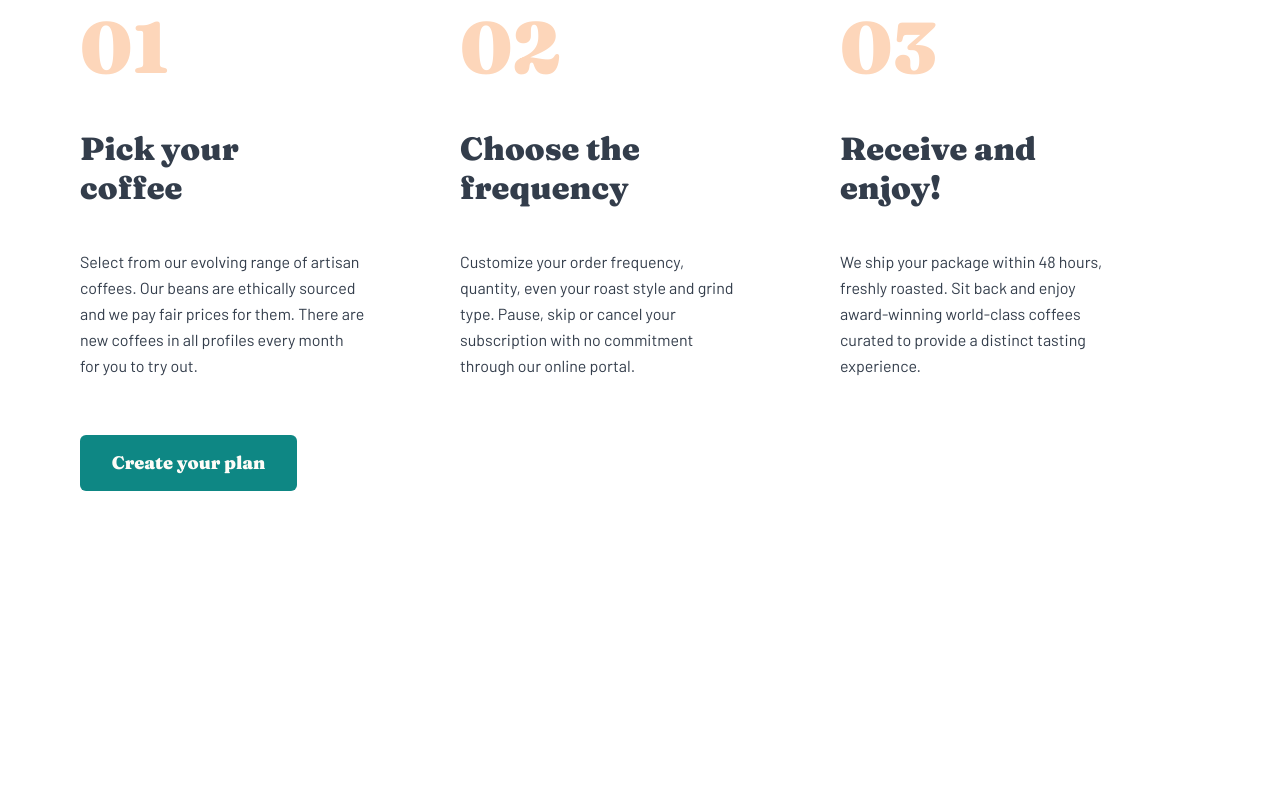
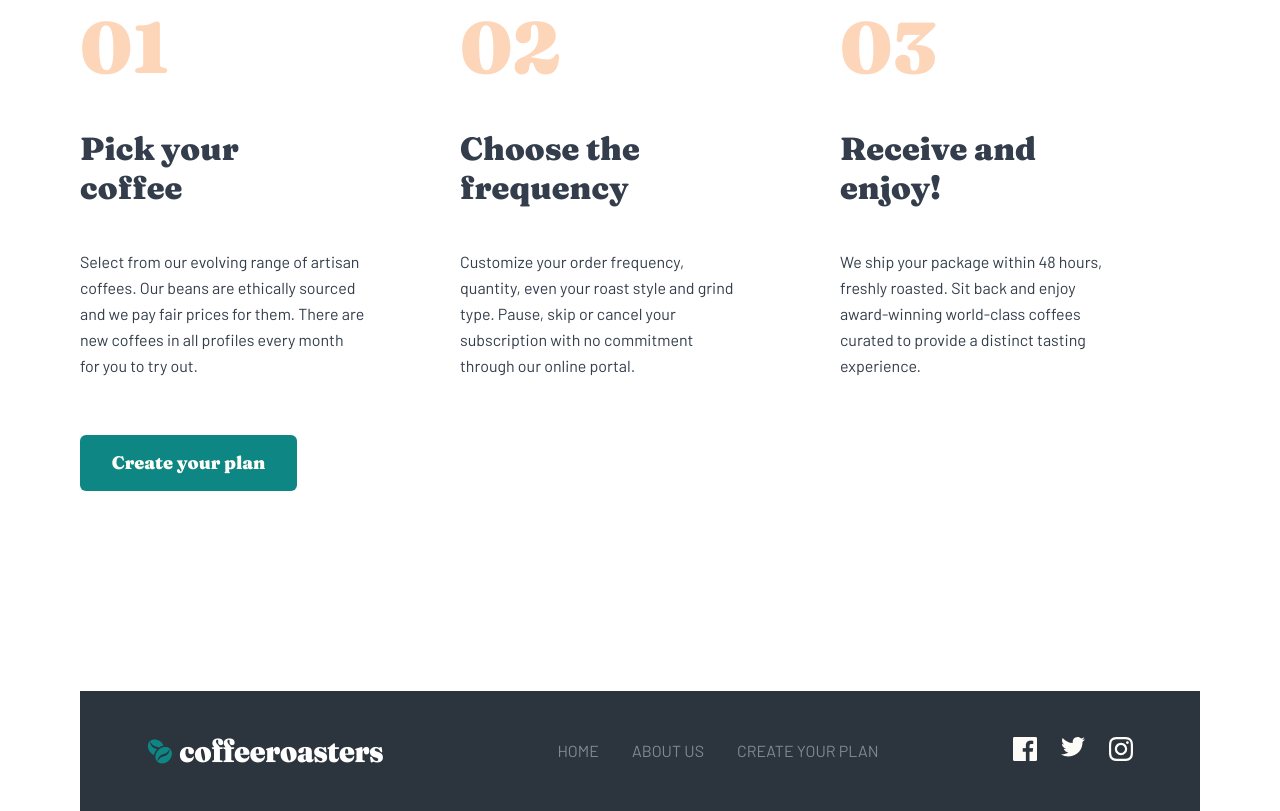
Before and after one commit to athenaa-02/coffee-roasters, a plain HTML site: page index.html in a window 1280 px wide. Shown: the part 2706-3517 px from the top of the page. Before the commit the page ends 3197 px from the top, so only its background shows below. Drawn offline with Linux system fonts and the light colour scheme.

Commit message:
done footer

```diff
--- a/index.html
+++ b/index.html
@@ -153,6 +153,32 @@
         <button class="green_btn">Create your plan</button>
       </section>
     </main>
-    <footer></footer>
+    <footer>
+      <img class="heading" src="./images/heading (2).png" alt="" />
+      <nav>
+        <ul class="navigation">
+          <li>
+            <a href="index.html">HOME</a>
+          </li>
+          <li>
+            <a href="#"> ABOUT US </a>
+          </li>
+          <li>
+            <a href="#"> CREATE YOUR PLAN </a>
+          </li>
+        </ul>
+      </nav>
+      <div class="icons">
+        <a href="https://www.facebook.com/login/">
+          <img src="./images/Path.png" alt="" />
+        </a>
+        <a href="https://x.com/">
+          <img src="./images/Path.svg" alt="" />
+        </a>
+        <a href="https://www.instagram.com/">
+          <img src="./images/Shape.svg" alt="" />
+        </a>
+      </div>
+    </footer>
   </body>
 </html>
--- a/style.css
+++ b/style.css
@@ -252,3 +252,21 @@ section.fourth {
     }
   }
 }
+
+/* footer */
+
+footer {
+  background-color: #2c343e;
+  display: flex;
+  height: 120px;
+  align-items: center;
+  justify-content: space-around;
+  margin-top: 200px;
+  .heading {
+    height: 26px;
+  }
+  div.icons {
+    display: flex;
+    gap: 24px;
+  }
+}
```
Also changed, not shown: images/Path.png (added), images/Path.svg (added), images/Shape.svg (added), images/heading (2).png (added).
